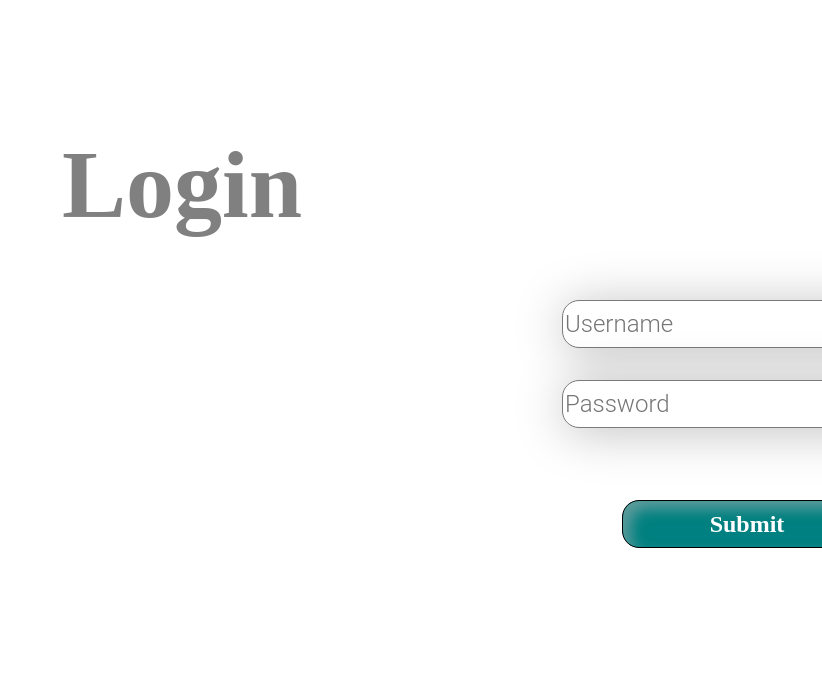
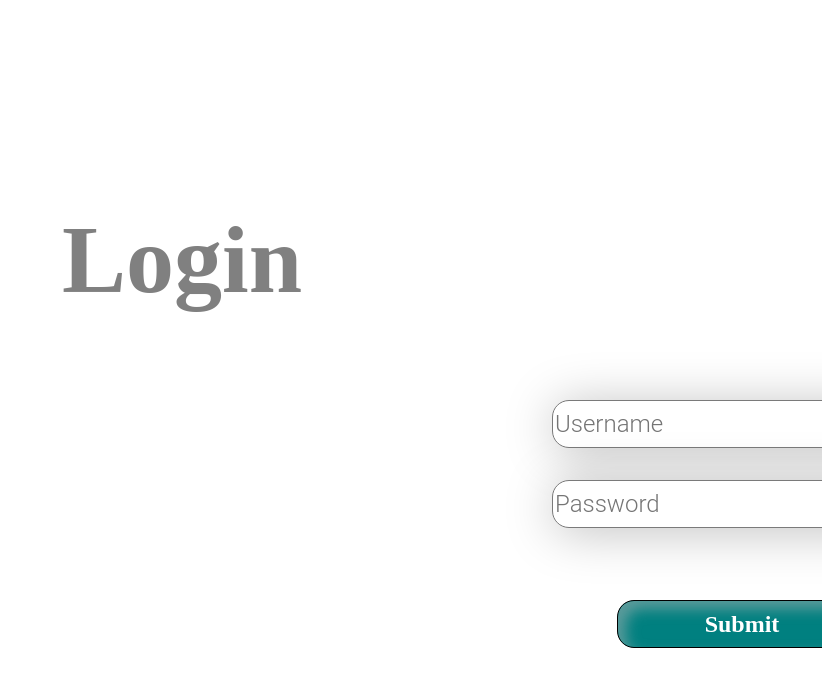
Before and after one commit to Kailas-Nadh/Nimbus, a PHP site: page /styling.html in a window 1280 px wide. Shown: the top 687 px of the page, without its empty margins (458-1280 px from the left). Run offline with PHP 8.4, Linux system fonts and the light colour scheme.

Commit message:
Update style.css

```diff
--- a/style.css
+++ b/style.css
@@ -1,6 +1,6 @@
 .container {
   width: 500px;
-  height: 400px;
+  height: 550px;
   margin: 0 auto;
   display: flex;
   flex-direction: column;
@@ -27,8 +27,8 @@
 position: absolute;
 width: 374px;
 height: 48px;
-left: 1020px;
-top: 380px;
+left: 1010px;
+top: 480px;
 
 background: #FFFFFF;
 border: 1px solid #7A7A7A;
@@ -53,8 +53,8 @@
 position: absolute;
 width: 374px;
 height: 48px;
-left: 1020px;
-top: 300px;
+left: 1010px;
+top: 400px;
 
 font-family: 'Roboto';
 font-style: normal;
@@ -70,8 +70,8 @@
 position: absolute;
 width: 250px;
 height: 48px;
-left: 1080px;
-top: 500px;
+left: 1075px;
+top: 600px;
 
 background: #008080;
 box-shadow: inset 8px 8px 14px rgba(182, 182, 182, 0.5);
@@ -91,3 +91,26 @@
 border: 0.2px solid #000000;
 
 }
+
+.circle{
+position: absolute;
+width: 1842px;
+height: 1842px;
+left: -1058px;
+top: -412px;
+border-radius: 50%;
+
+background: linear-gradient(215.18deg, #3EC5E2 10.7%, #DCDEBA 50.5%);
+box-shadow: inset -4px -4px 43px 10px rgba(0, 0, 0, 0.25);
+}
+/* This was a second circle that miserably failed..."*/
+/*.circle{
+position: absolute;
+width: 412px;
+height: 412px;
+left: 1093px;
+top: 677px;
+
+background: linear-gradient(215.18deg, #3EC5E2 10.7%, #DCDEBA 57.44%);
+box-shadow: inset 4px 4px 43px 10px rgba(0, 0, 0, 0.25);
+}*/
```
